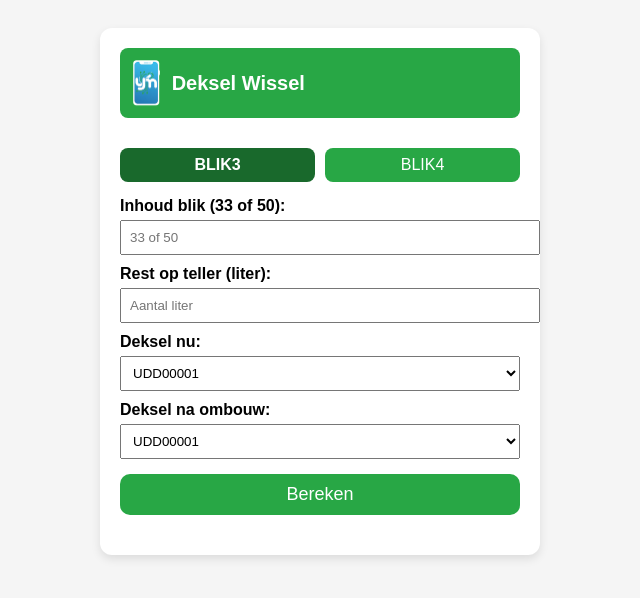
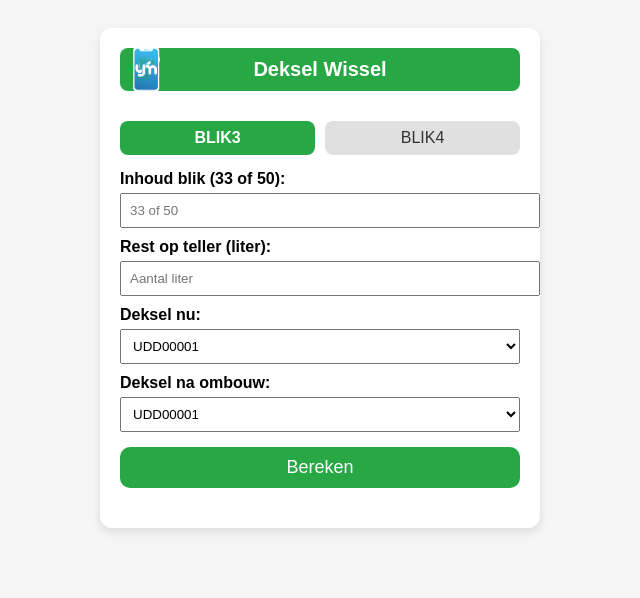
Before and after one commit to yannickm1989/Dekselwissel, a plain HTML site: page index.html in a window 1280 px wide. Shown: the whole page, without its empty margins (320-960 px from the left). Drawn offline with Linux system fonts and the light colour scheme.

Commit message:
Add files via upload

```diff
--- a/index.html
+++ b/index.html
@@ -56,11 +56,12 @@ button {
     margin-bottom:15px;
 }
 
+/* Tabs: inactief = lichtgrijs, actief = groen */
 .tab-buttons button {
     flex:1;
     font-size:16px;
-    background:#28a745;
-    color:white;
+    background:#e0e0e0;
+    color:#333;
     padding:8px;
     border-radius:8px;
     border:none;
@@ -68,31 +69,35 @@ button {
 }
 
 .tab-buttons button.active {
-    background:#19692c;
+    background:#28a745;
+    color:white;
     font-weight:bold;
 }
 
-/* Titel met logo */
+/* Titel met logo – tekst exact gecentreerd */
 .title-bar {
-    display:flex;
-    align-items:center;
-    background:#28a745;
-    color:white;
-    padding:10px;
-    border-radius:8px;
-    margin-bottom:15px;
+    position: relative;
+    display: flex;
+    align-items: center;
+    justify-content: center;
+    background: #28a745;
+    color: white;
+    padding: 10px;
+    border-radius: 8px;
+    margin-bottom: 15px;
 }
 
 .title-bar img {
-    height:50px;
-    width:auto;
-    margin-right:10px;
-    object-fit:contain;
+    position: absolute;
+    left: 10px;
+    height: 50px;
+    width: auto;
+    object-fit: contain;
 }
 
 .title-bar h2 {
-    margin:0;
-    font-size:20px;
+    margin: 0;
+    font-size: 20px;
 }
 </style>
 </head>
@@ -103,7 +108,7 @@ button {
     <!-- TITEL -->
     <div class="title-bar">
         <img src="ym.png" alt="YM">
-        <h2> Deksel Wissel</h2>
+        <h2>Deksel Wissel</h2>
     </div>
 
     <!-- TABS -->
@@ -152,7 +157,6 @@ function vulDropdowns() {
 }
 vulDropdowns();
 
-// Tabs
 let huidigBlik = 3;
 
 document.getElementById("tabBlik3").onclick = () => {
```
